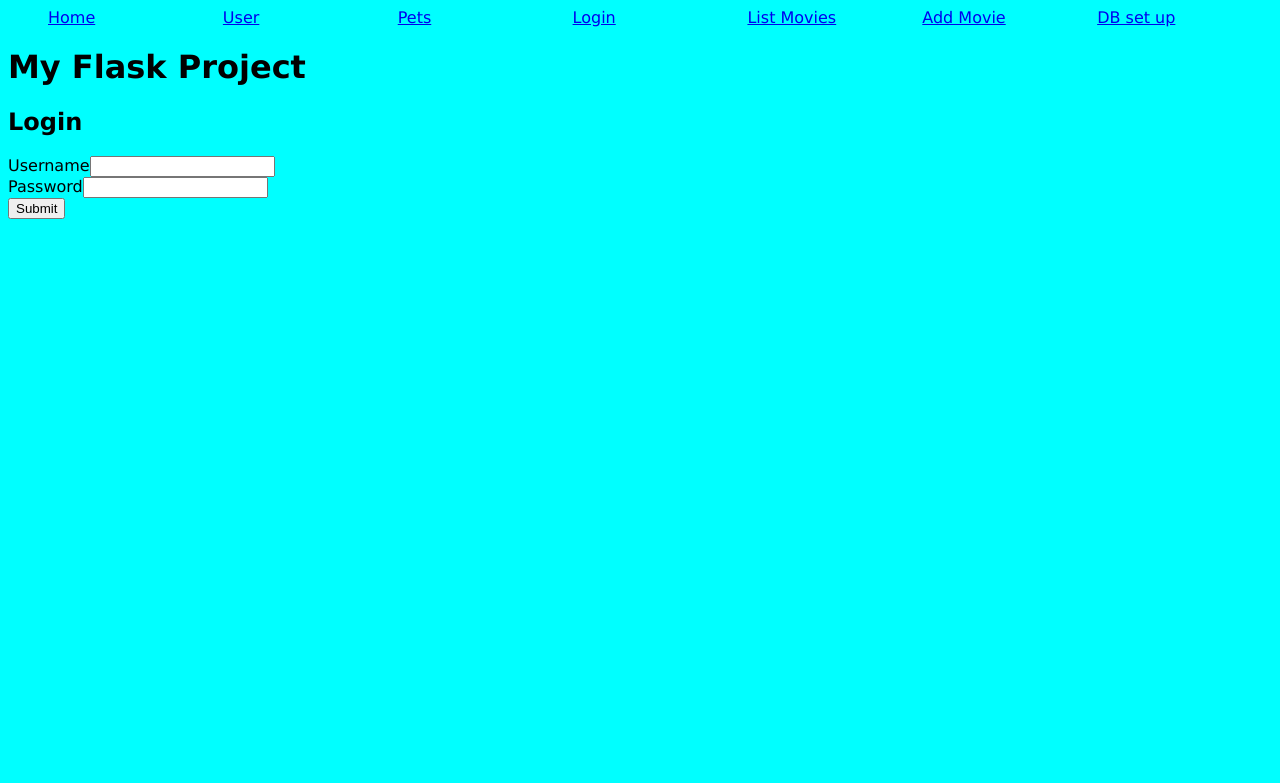
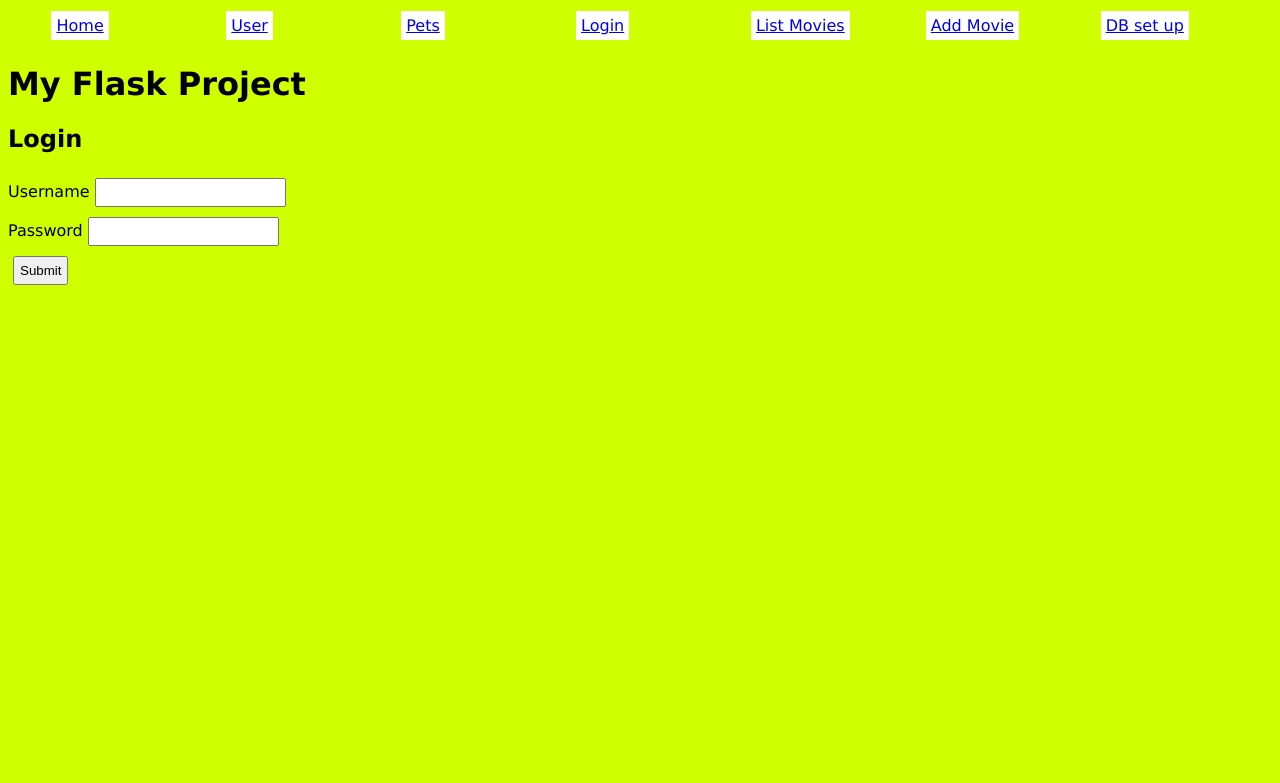
Before and after one commit to laura-james/FlaskFromScratch-SO-v2, a Flask app: page /login in a window 1280 px wide. Shown: the top 783 px of the page. Run offline with Flask 2, Linux system fonts and the light colour scheme.

Commit message:
Added more css

```diff
--- a/main.py
+++ b/main.py
@@ -41,47 +41,6 @@ def login():
       msg = "incorrect password"
   return render_template("login.html",msg = msg)
 
-@web_site.route('/runonce')
-def createDBandTable():
-  con = sqlite3.connect('movies.db')
-  sql = """
-  CREATE TABLE Movies(id INTEGER,
-  name TEXT,
-  description TEXT,
-  year INTEGER,
-  PRIMARY KEY(id AUTOINCREMENT))
-
-  """
-  cursor = con.cursor()
-  cursor.execute(sql)
-  con.commit()
-  return "database and table created"
-
-@web_site.route('/moviesadd',methods = ['GET', 'POST'])
-def moviesadd():
-  msg = ""
-  if request.method == 'POST':
-    name = request.form["name"]
-    desc = request.form["descr"]
-    year = request.form["year"]
-    con = sqlite3.connect('movies.db')
-    sql = "INSERT INTO Movies(name,description,year) VALUES(?,?,?)"
-    cursor = con.cursor()
-    cursor.execute(sql,(name,desc,year))
-    con.commit()
-    msg = name + " added to the Movies table"
-  return render_template("addmovie.html",msg = msg)
-
-@web_site.route('/movieslist')
-def listall():
-  con = sqlite3.connect('movies.db')
-  con.row_factory = sqlite3.Row
-  cursor = con.cursor()
-  sql = 'SELECT * FROM movies'
-  cursor.execute(sql)
-  con.commit()
-  rows = cursor.fetchall()
-  return render_template("movielist.html",rows = rows)
 
 #this is the last line!
 web_site.run(host='0.0.0.0', port=8080)
--- /dev/null
+++ b/static/styles.css
@@ -0,0 +1,23 @@
+body{
+  background-color:rgb(208, 255, 0);
+  font-family:Verdana;
+}
+ul{
+  display: flex;
+  justify-content: space-around;
+
+}
+ul  li {
+  flex: 1;
+  list-style:none;
+}
+ul  li a {
+  padding:5px;
+  margin:2%;
+  background-color:white;
+  display: inline-flex;
+}
+input{
+  padding:5px;
+  margin:5px;
+}
--- a/templates/base.html
+++ b/templates/base.html
@@ -1,19 +1,7 @@
 <html>
   <head>
     <title>My Flask Project</title>
-    <style>
-      body{
-        background-color:cyan;
-        font-family:Verdana;
-      }
-      ul{
-        display: flex;
-      }
-      ul > li {
-        flex: 1;
-        list-style:none;
-      }
-      </style>
+    <link rel="stylesheet" href="/static/styles.css">
   </head>
   <body>
     <ul>
```
